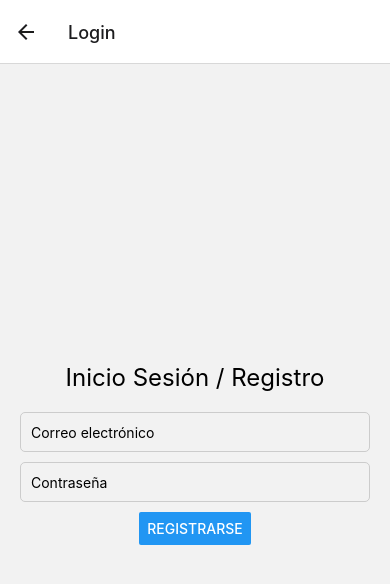
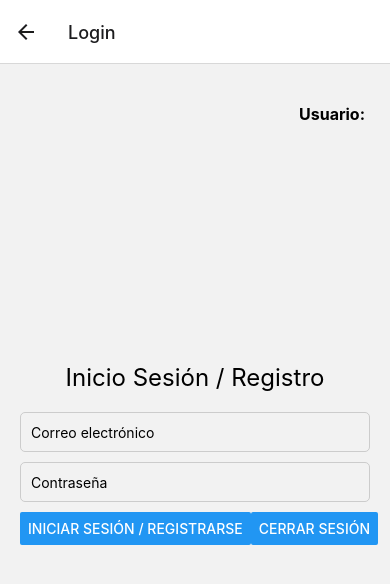
Before and after one commit to albertoesco/IncidenciasEspania, a React Native app: screen /Login in a window 390 px wide. Shown: the top 584 px of the page. Built offline with nearby package versions, Linux system fonts and the light colour scheme; no server answers; the database is empty.

Commit message:
Login&ChatFuncionan

```diff
--- a/package.json
+++ b/package.json
@@ -25,10 +25,11 @@
     "react-native-gesture-handler": "~2.14.0",
     "react-native-gifted-chat": "^2.4.0",
     "react-native-image-picker": "^7.1.2",
+    "react-native-modal": "^13.0.1",
     "react-native-paper": "^5.12.3",
     "react-native-safe-area-context": "4.8.2",
     "react-native-screens": "~3.29.0",
-    "react-native-vector-icons": "^10.0.3",
+    "react-native-vector-icons": "^10.1.0",
     "react-native-vision-camera": "^4.0.3"
   },
   "devDependencies": {
--- a/screens/Chat.js
+++ b/screens/Chat.js
@@ -1,13 +1,32 @@
 import React, { useState, useEffect } from "react";
+import { View, Text, Button, StyleSheet } from "react-native";
 import { GiftedChat } from "react-native-gifted-chat";
-import { collection, addDoc, serverTimestamp, onSnapshot } from "firebase/firestore";
+import { collection, addDoc, serverTimestamp, onSnapshot, query, orderBy } from "firebase/firestore";
+import { getAuth, onAuthStateChanged } from "firebase/auth";
 import { db } from '../firebase/credenciales'; // Importa la instancia de Firebase Firestore
+import Modal from 'react-native-modal';
+import Icon from 'react-native-vector-icons/MaterialIcons';
 
 export default function Chat() {
   const [messages, setMessages] = useState([]);
+  const [user, setUser] = useState(null);
+  const [username, setUsername] = useState('');
+  const [isModalVisible, setModalVisible] = useState(false);
 
   useEffect(() => {
-    const unsubscribe = onSnapshot(collection(db, "mensajes"), (snapshot) => {
+    const auth = getAuth();
+    const unsubscribeAuth = onAuthStateChanged(auth, (currentUser) => {
+      if (currentUser) {
+        setUser(currentUser);
+        setUsername(currentUser.email.split('@')[0]);  // Obtener la parte antes del '@' del correo electrónico
+      } else {
+        setUser(null);
+        setUsername('');
+      }
+    });
+
+    const q = query(collection(db, "mensajes"), orderBy("fecha", "desc"));
+    const unsubscribeMessages = onSnapshot(q, (snapshot) => {
       const messagesData = snapshot.docs.map((doc) => {
         const data = doc.data();
         return {
@@ -23,15 +42,23 @@ export default function Chat() {
       setMessages(messagesData);
     });
 
-    return () => unsubscribe();
+    return () => {
+      unsubscribeAuth();
+      unsubscribeMessages();
+    };
   }, []);
 
   const onSend = async (newMessages = []) => {
+    if (!user) {
+      setModalVisible(true); // Muestra el modal de error
+      return;
+    }
     const message = newMessages[0];
     try {
       await addDoc(collection(db, "mensajes"), {
         texto: message.text,
-        usuario: message.user._id,
+        usuario: user.uid,
+        usuario_nombre: username,  // Agregar el nombre del usuario al mensaje
         fecha: serverTimestamp(), // Guarda la marca de tiempo actual
       });
     } catch (error) {
@@ -39,5 +66,34 @@ export default function Chat() {
     }
   };
 
-  return <GiftedChat messages={messages} onSend={onSend} user={{ _id: 1 }} />;
+  const closeModal = () => {
+    setModalVisible(false);
+  };
+
+  return (
+    <View style={{ flex: 1 }}>
+      <GiftedChat messages={messages} onSend={onSend} user={user ? { _id: user.uid, name: username } : null} />
+      <Modal isVisible={isModalVisible}>
+        <View style={styles.modalContent}>
+          <Icon name="error" size={50} color="red" />
+          <Text style={styles.modalText}>Debe iniciar sesión para enviar mensajes</Text>
+          <Button title="Cerrar" onPress={closeModal} />
+        </View>
+      </Modal>
+    </View>
+  );
 }
+
+const styles = StyleSheet.create({
+  modalContent: {
+    backgroundColor: 'white',
+    padding: 20,
+    borderRadius: 10,
+    alignItems: 'center',
+  },
+  modalText: {
+    fontSize: 18,
+    marginVertical: 10,
+    textAlign: 'center',
+  },
+});
--- a/screens/Login.js
+++ b/screens/Login.js
@@ -1,12 +1,20 @@
 import React, { useState } from 'react';
 import { View, Text, TextInput, Button, StyleSheet, Alert } from 'react-native';
-import { createUserWithEmailAndPassword } from 'firebase/auth';
+import { createUserWithEmailAndPassword, signInWithEmailAndPassword, signOut } from 'firebase/auth';
 import { auth } from '../firebase/credenciales';
+import { useNavigation } from '@react-navigation/native';
+import Modal from 'react-native-modal';
+import Icon from 'react-native-vector-icons/MaterialIcons';
 
 export default function Login() {
   const [email, setEmail] = useState('');
   const [password, setPassword] = useState('');
   const [error, setError] = useState(null);
+  const [isModalVisible, setModalVisible] = useState(false);
+  const [modalMessage, setModalMessage] = useState('');
+  const [username, setUsername] = useState('');  // Nuevo estado para el nombre de usuario
+
+  const navigation = useNavigation();
 
   const handleEmailChange = (text) => {
     setEmail(text);
@@ -32,20 +40,74 @@ export default function Login() {
     return true;
   };
 
-  const handleSignUp = async () => {
+  const showModal = (message) => {
+    setModalMessage(message);
+    setModalVisible(true);
+  };
+
+  const hideModal = () => {
+    setModalVisible(false);
+  };
+
+  const handleSignInOrSignUp = async () => {
     if (!validateInput()) return;
     try {
-      const userCredential = await createUserWithEmailAndPassword(auth, email, password);
-      console.log('Usuario registrado con éxito:', userCredential.user.email);
-      // Lógica adicional después del registro exitoso, como navegar a otra pantalla
+      // Intentar iniciar sesión
+      const userCredential = await signInWithEmailAndPassword(auth, email, password);
+      console.log('Usuario iniciado sesión con éxito:', userCredential.user.email);
+      const user = email.split('@')[0];  // Obtener el nombre de usuario
+      setUsername(user);
+      showModal('Inició sesión con éxito');
+      setTimeout(() => {
+        hideModal();
+        navigation.navigate('Comunidades'); // Navega a la pantalla de la lista de comunidades
+      }, 1000); // Tiempo para mostrar el modal antes de navegar
+    } catch (signInError) {
+      if (signInError.code === 'auth/user-not-found') {
+        // Si el usuario no existe, intentar registrarlo
+        try {
+          const userCredential = await createUserWithEmailAndPassword(auth, email, password);
+          console.log('Usuario registrado con éxito:', userCredential.user.email);
+          const user = email.split('@')[0];  // Obtener el nombre de usuario
+          setUsername(user);
+          showModal('Registrado con éxito');
+          setTimeout(() => {
+            hideModal();
+            navigation.navigate('Comunidades'); // Navega a la pantalla de la lista de comunidades
+          }, 1000); // Tiempo para mostrar el modal antes de navegar
+        } catch (signUpError) {
+          setError(signUpError.message);
+          console.log('Error al registrar el usuario:', signUpError.message);
+        }
+      } else {
+        setError(signInError.message);
+        console.log('Error al iniciar sesión:', signInError.message);
+      }
+    }
+  };
+
+  const handleSignOut = async () => {
+    try {
+      await signOut(auth);
+      console.log('Usuario cerró sesión con éxito');
+      setUsername('');  // Limpiar el nombre de usuario al cerrar sesión
+      showModal('Cerró sesión con éxito');
+      setTimeout(() => {
+        hideModal();
+        navigation.navigate('Login'); // Navega a la pantalla de inicio de sesión
+      }, 1000); // Tiempo para mostrar el modal antes de navegar
     } catch (error) {
-      setError(error.message);
-      console.log('Error al registrar el usuario:', error.message);
+      setError('Error al cerrar sesión');
+      console.log('Error al cerrar sesión:', error);
     }
   };
 
   return (
     <View style={styles.container}>
+      <View style={styles.userContainer}>
+        <Text style={styles.userLabel}>Usuario:</Text>
+        <Text style={styles.username}>{username}</Text>
+      </View>
       <Text style={styles.title}>Inicio Sesión / Registro</Text>
       <TextInput
         style={styles.input}
@@ -63,7 +125,16 @@ export default function Login() {
       {error && (
         <Text style={styles.error}>{error}</Text>
       )}
-      <Button title="Registrarse" onPress={handleSignUp} />
+      <View style={styles.buttonContainer}>
+        <Button title="Iniciar Sesión / Registrarse" onPress={handleSignInOrSignUp} />
+        <Button title="Cerrar Sesión" onPress={handleSignOut} />
+      </View>
+      <Modal isVisible={isModalVisible}>
+        <View style={styles.modalContent}>
+          <Icon name="check-circle" size={50} color="green" />
+          <Text style={styles.modalText}>{modalMessage}</Text>
+        </View>
+      </Modal>
     </View>
   );
 }
@@ -74,6 +145,21 @@ const styles = StyleSheet.create({
     alignItems: 'center',
     justifyContent: 'center',
     padding: 20,
+  },
+  userContainer: {
+    position: 'absolute',
+    top: 40,
+    right: 20,
+    flexDirection: 'row',
+    alignItems: 'center',
+  },
+  userLabel: {
+    fontSize: 16,
+    fontWeight: 'bold',
+  },
+  username: {
+    fontSize: 16,
+    marginLeft: 5,
   },
   title: {
     fontSize: 24,
@@ -88,8 +174,24 @@ const styles = StyleSheet.create({
     marginBottom: 10,
     paddingHorizontal: 10,
   },
+  buttonContainer: {
+    flexDirection: 'row',
+    justifyContent: 'space-between',
+    width: '100%',
+  },
   error: {
     color: 'red',
     marginBottom: 10,
   },
+  modalContent: {
+    backgroundColor: 'white',
+    padding: 20,
+    borderRadius: 10,
+    alignItems: 'center',
+  },
+  modalText: {
+    fontSize: 18,
+    marginVertical: 10,
+    textAlign: 'center',
+  },
 });
```
Also changed, not shown: 1 other file (tests, documents, lock files or other folders).
